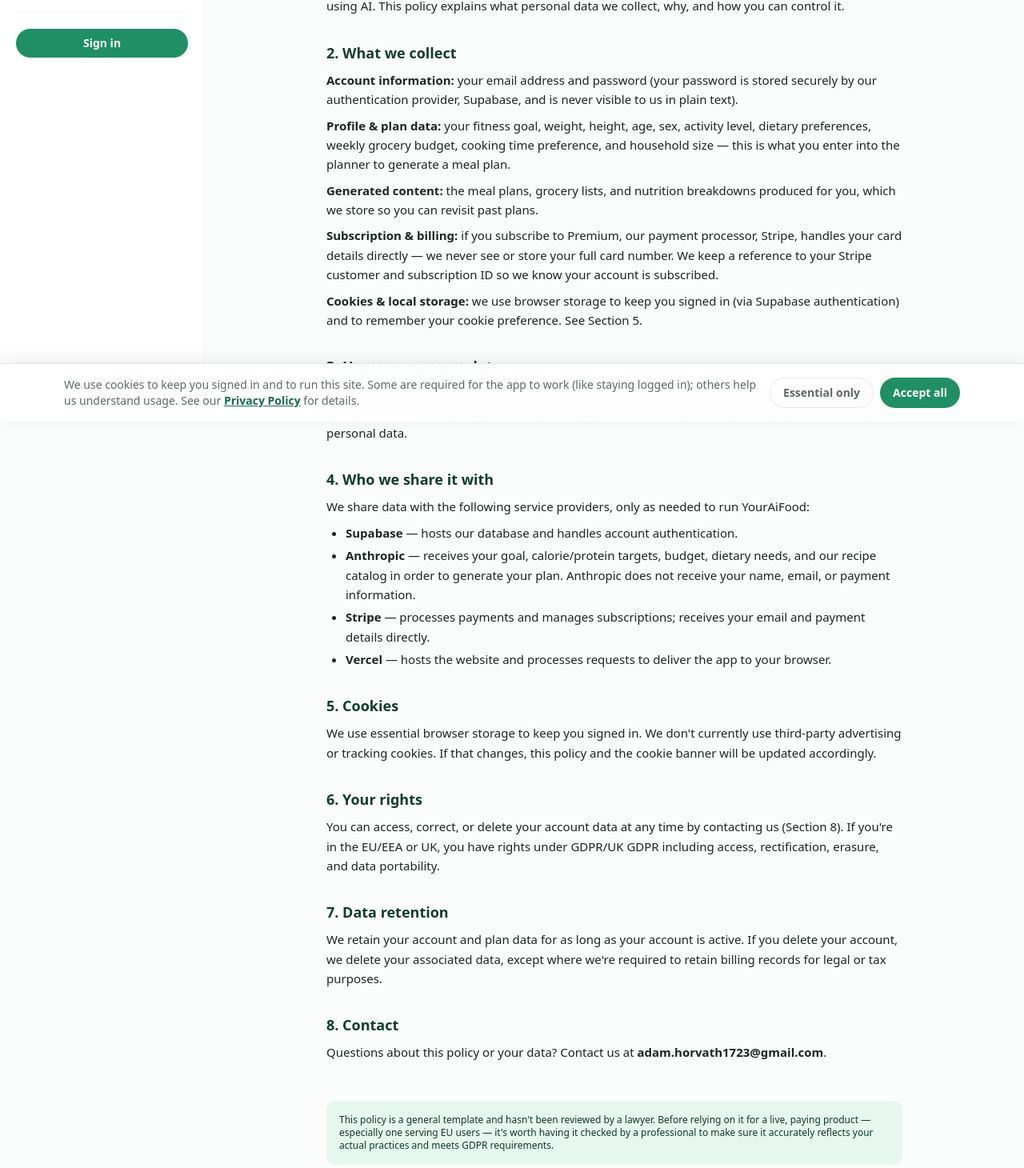
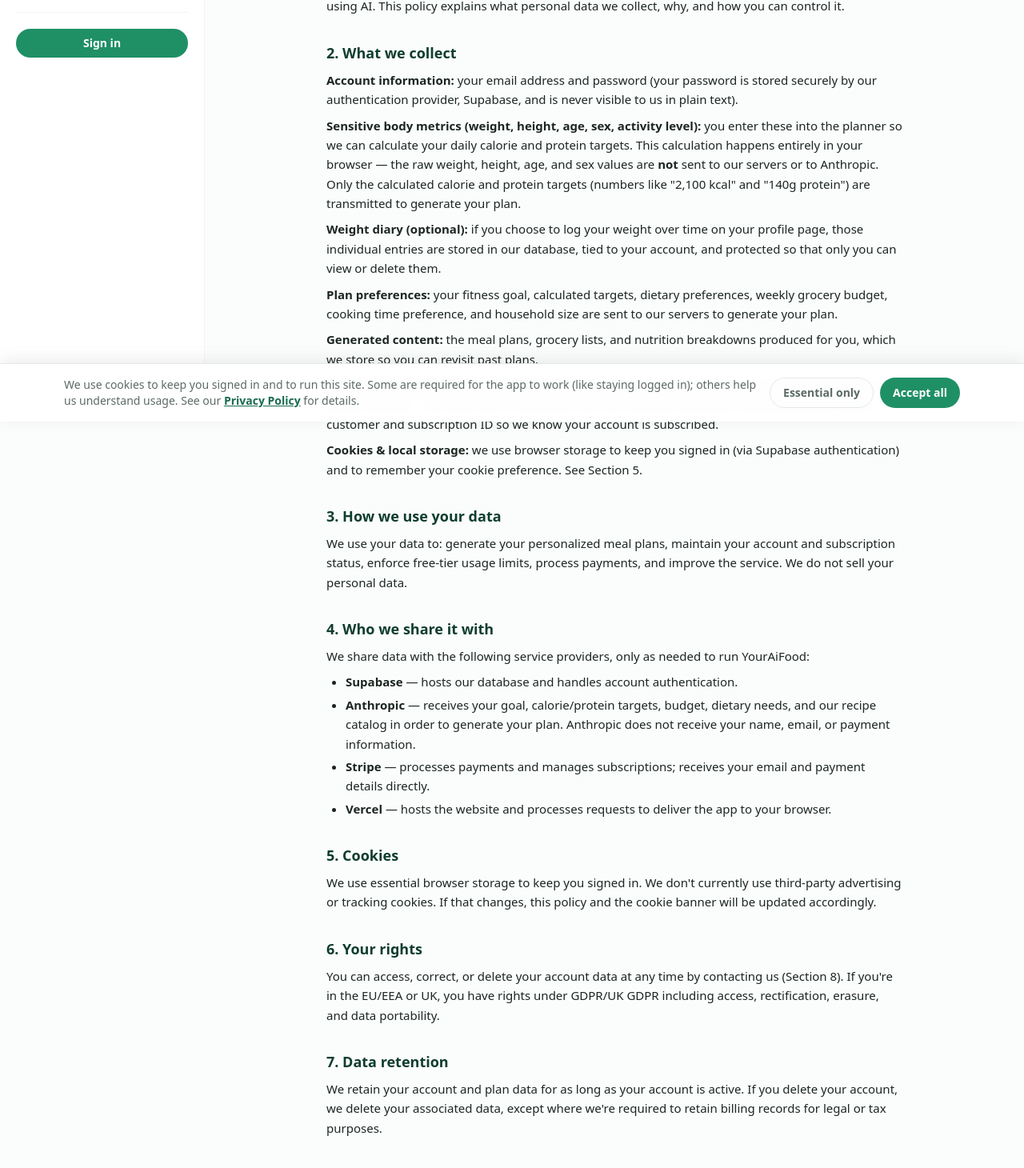
Before and after one commit to usario172332/youraifood-app, a Next.js app in the folder youraifood-app/: page /privacy in a window 1280 px wide. Shown: the part 273-1733 px from the top of the page at 80% size. Built offline with nearby package versions, Linux system fonts and the light colour scheme; no server answers.

Commit message:
Update page.js

```diff
--- a/youraifood-app/app/privacy/page.js
+++ b/youraifood-app/app/privacy/page.js
@@ -22,7 +22,9 @@ export default function PrivacyPage() {
         <section>
           <h2 className="mb-2 text-lg font-bold text-green-900">2. What we collect</h2>
           <p className="mb-2"><b>Account information:</b> your email address and password (your password is stored securely by our authentication provider, Supabase, and is never visible to us in plain text).</p>
-          <p className="mb-2"><b>Profile & plan data:</b> your fitness goal, weight, height, age, sex, activity level, dietary preferences, weekly grocery budget, cooking time preference, and household size — this is what you enter into the planner to generate a meal plan.</p>
+          <p className="mb-2"><b>Sensitive body metrics (weight, height, age, sex, activity level):</b> you enter these into the planner so we can calculate your daily calorie and protein targets. This calculation happens entirely in your browser — the raw weight, height, age, and sex values are <b>not</b> sent to our servers or to Anthropic. Only the calculated calorie and protein targets (numbers like "2,100 kcal" and "140g protein") are transmitted to generate your plan.</p>
+          <p className="mb-2"><b>Weight diary (optional):</b> if you choose to log your weight over time on your profile page, those individual entries are stored in our database, tied to your account, and protected so that only you can view or delete them.</p>
+          <p className="mb-2"><b>Plan preferences:</b> your fitness goal, calculated targets, dietary preferences, weekly grocery budget, cooking time preference, and household size are sent to our servers to generate your plan.</p>
           <p className="mb-2"><b>Generated content:</b> the meal plans, grocery lists, and nutrition breakdowns produced for you, which we store so you can revisit past plans.</p>
           <p className="mb-2"><b>Subscription & billing:</b> if you subscribe to Premium, our payment processor, Stripe, handles your card details directly — we never see or store your full card number. We keep a reference to your Stripe customer and subscription ID so we know your account is subscribed.</p>
           <p><b>Cookies & local storage:</b> we use browser storage to keep you signed in (via Supabase authentication) and to remember your cookie preference. See Section 5.</p>
@@ -61,7 +63,7 @@ export default function PrivacyPage() {
 
         <section>
           <h2 className="mb-2 text-lg font-bold text-green-900">8. Contact</h2>
-          <p>Questions about this policy or your data? Contact us at <b>adam.horvath1723@gmail.com</b>.</p>
+          <p>Questions about this policy or your data? Contact us at <b>privacy@youraifood.com</b>.</p>
         </section>
       </div>
 
```
